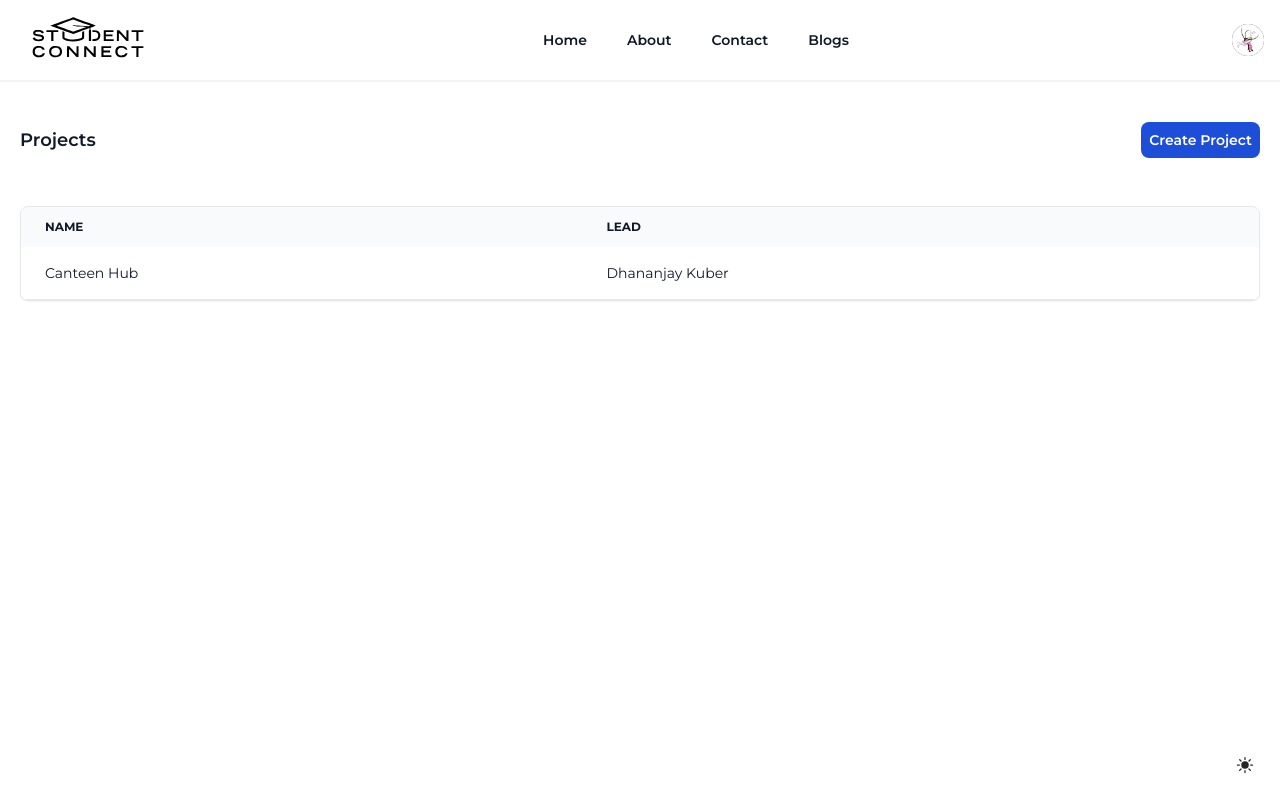
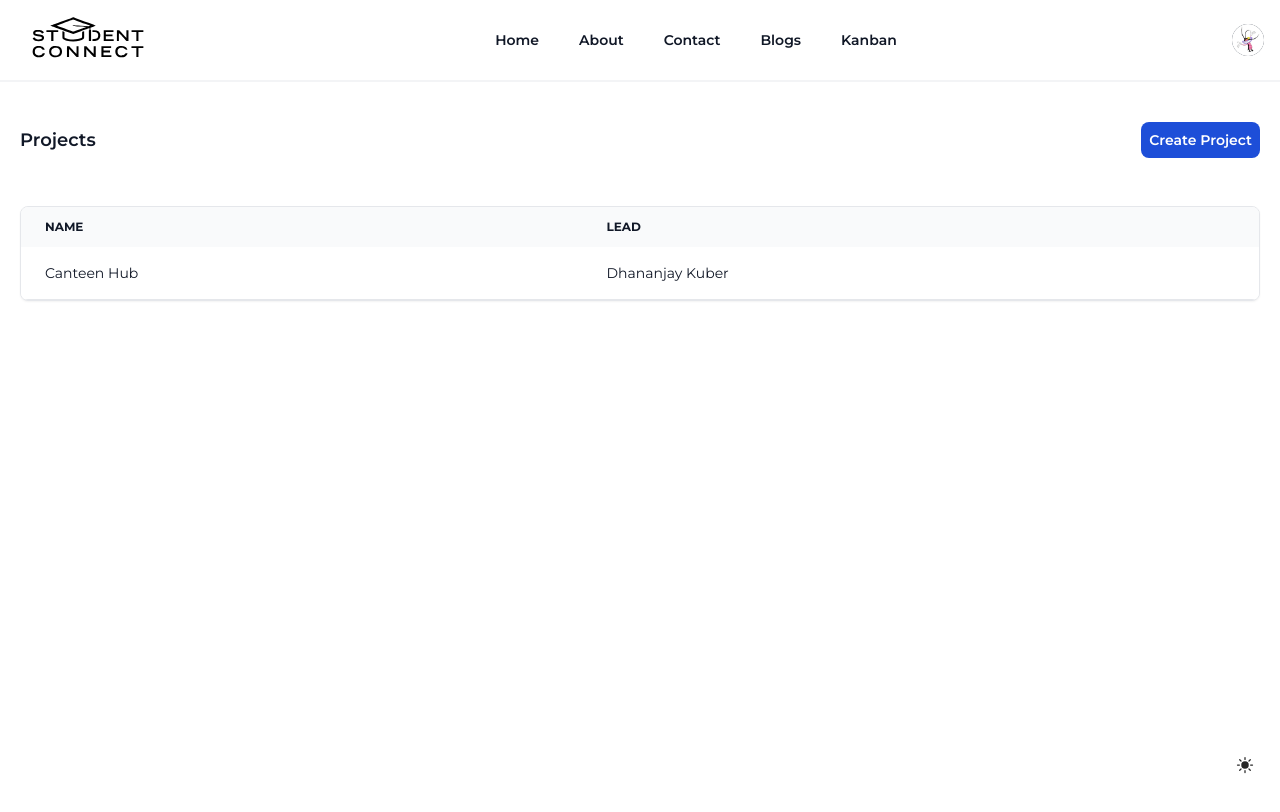
Before and after one commit to dhananjaykuber/studentconnect, a React (Vite) app: page /kanban in a window 1280 px wide. Shown: the top 812 px of the page. Built offline with nearby package versions, Linux system fonts and the light colour scheme.

Commit message:
added links

```diff
--- a/src/components/Navbar.jsx
+++ b/src/components/Navbar.jsx
@@ -21,6 +21,10 @@ const links = [
   {
     label: "Blogs",
     url: "/blogs",
+  },
+  {
+    label: "Kanban",
+    url: "/kanban",
   },
 ];
 
--- a/src/pages/kanban/home/KanbanHome.jsx
+++ b/src/pages/kanban/home/KanbanHome.jsx
@@ -38,7 +38,7 @@ const KanbanHome = () => {
             <tbody>
               <tr className="border-b bg-white text-gray-900 dark:border-gray-700 dark:bg-gray-800 dark:text-gray-400">
                 <td className="px-6 py-4">
-                  <Link to="#">Canteen Hub</Link>
+                  <Link to="/kanban/canteen-hub">Canteen Hub</Link>
                 </td>
                 <td className="px-6 py-4">
                   <Link to="#">Dhananjay Kuber</Link>
```
